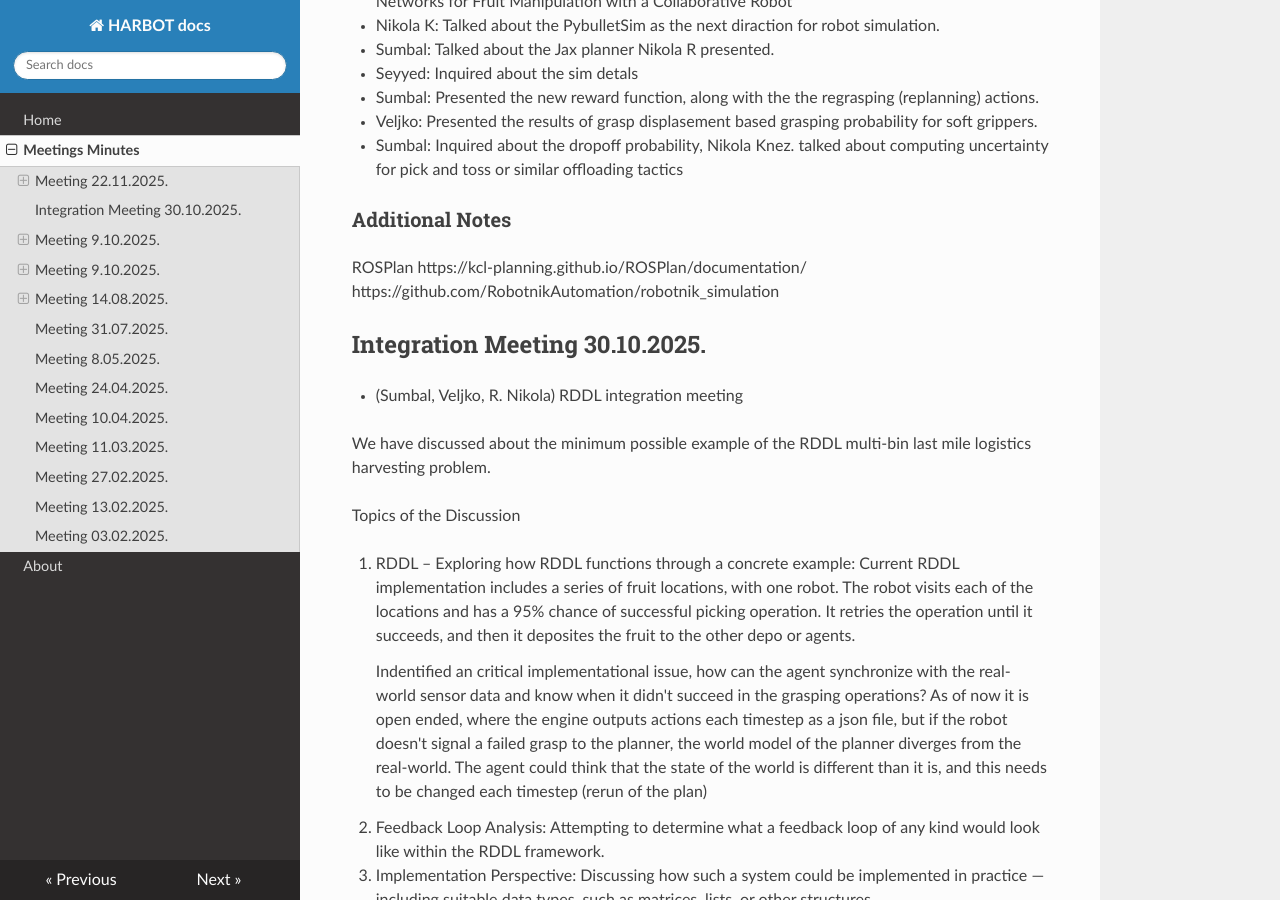
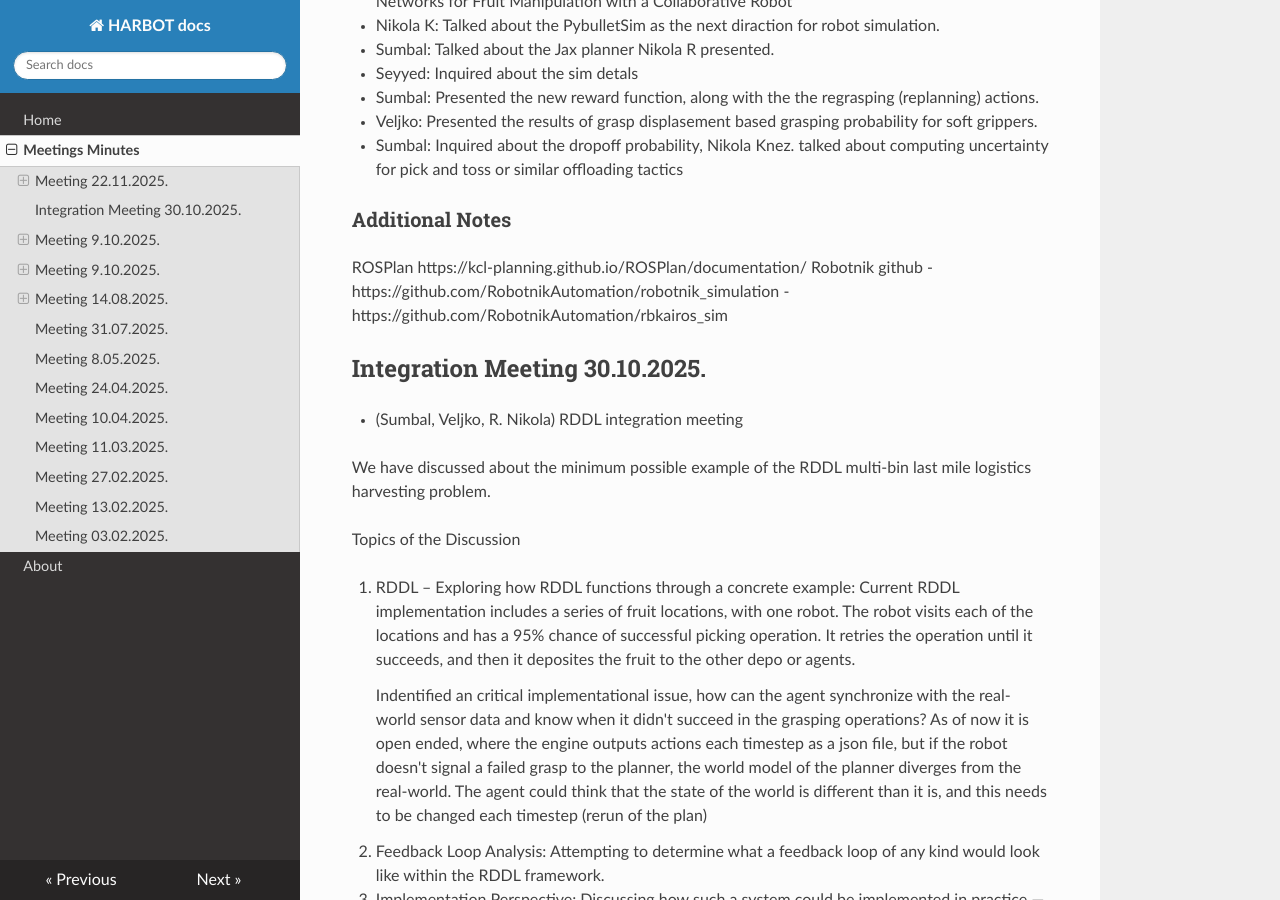
Before and after one commit to etfrobotics/HARBOT, an MkDocs documentation site: the page built from docs/logs.md, in a window 1280 px wide and 900 px high, scrolled down 594 px. Built offline with MkDocs 1.6.1, drawn with Linux system fonts in a browser that asks for light colours; nearby versions of some CDN libraries.

Commit message:
Update logs.md

```diff
--- a/docs/logs.md
+++ b/docs/logs.md
@@ -31,7 +31,9 @@ a conference ready paper titled: Application of Volumetric Grasping Networks for
 
 ROSPlan
 https://kcl-planning.github.io/ROSPlan/documentation/
-https://github.com/RobotnikAutomation/robotnik_simulation
+Robotnik github
+- https://github.com/RobotnikAutomation/robotnik_simulation
+- https://github.com/RobotnikAutomation/rbkairos_sim
 
 
 
```
